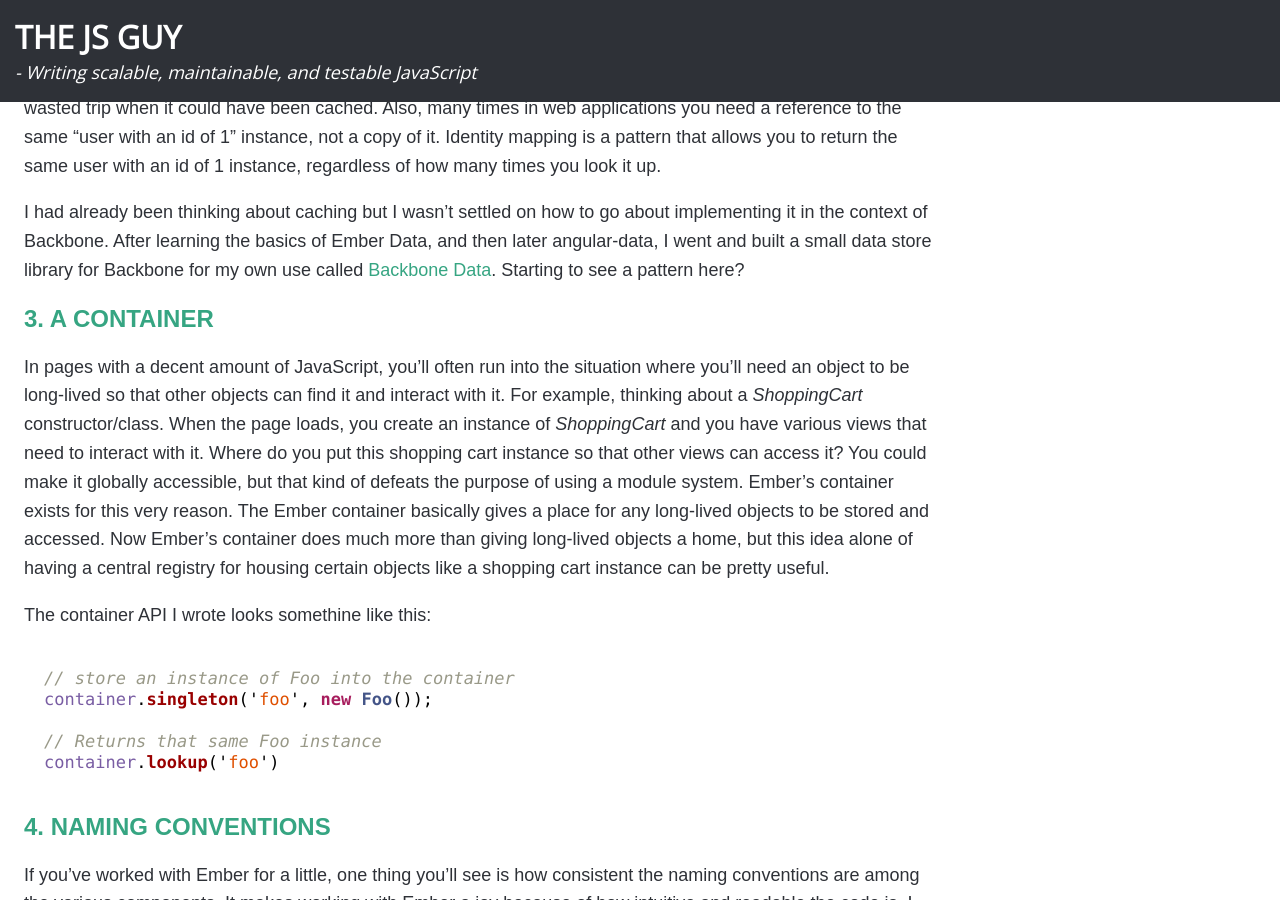
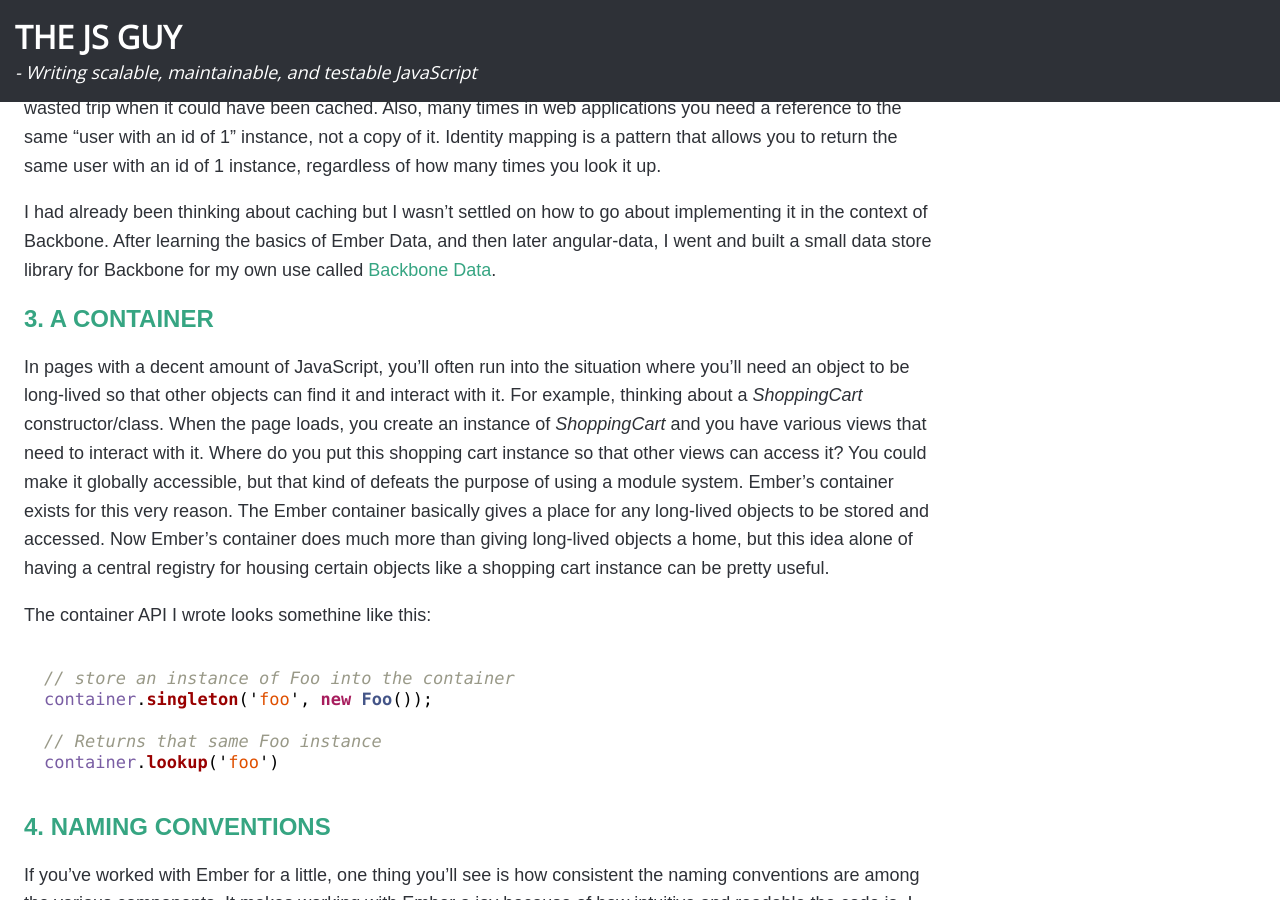
Before and after one commit to iamdtang/skaterdav85.github.io, a Jekyll site: the page built from _posts/2015-01-06-5-reasons-why-a-backbone-developer-loves-ember.md, in a window 1280 px wide and 900 px high, scrolled down 2744 px. Built offline with Jekyll 4.4.1, drawn with Linux system fonts in a browser that asks for light colours; nearby versions of some CDN libraries; Markdown is read by kramdown in place of the engine named in the settings; comment, search, counter and statistics services are not loaded.

Commit message:
Update 2015-01-06-5-reasons-why-a-backbone-developer-loves-ember.md

```diff
--- a/_posts/2015-01-06-5-reasons-why-a-backbone-developer-loves-ember.md
+++ b/_posts/2015-01-06-5-reasons-why-a-backbone-developer-loves-ember.md
@@ -89,7 +89,7 @@ Another feature of Ember that I really like is its data store, Ember Data. I rea
 
 For example, in your application if you make a request for a user object with an id of 1, and you make another AJAX request for the user with an id of 1, you're going to have two user objects with an id of 1 which represent the same person but they are different objects in memory. That second trip to the server for user with an id of 1 is a wasted trip when it could have been cached. Also, many times in web applications you need a reference to the same "user with an id of 1" instance, not a copy of it. Identity mapping is a pattern that allows you to return the same user with an id of 1 instance, regardless of how many times you look it up.
 
-I had already been thinking about caching but I wasn't settled on how to go about implementing it in the context of Backbone. After learning the basics of Ember Data, and then later angular-data, I went and built a small data store library for Backbone for my own use called [Backbone Data](https://github.com/skaterdav85/backbone-data). Starting to see a pattern here?
+I had already been thinking about caching but I wasn't settled on how to go about implementing it in the context of Backbone. After learning the basics of Ember Data, and then later angular-data, I went and built a small data store library for Backbone for my own use called [Backbone Data](https://github.com/skaterdav85/backbone-data).
 
 ## 3. A Container
 
```
